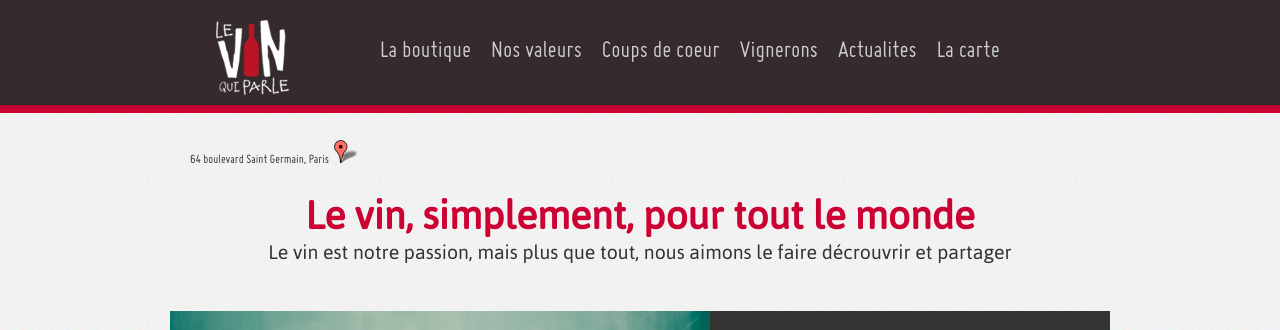
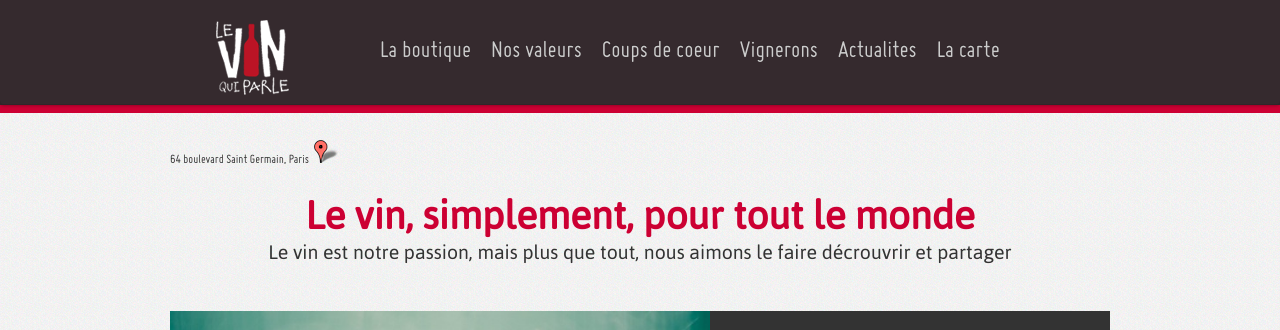
Before and after one commit to plopez/le-vin-qui-parle, a Jekyll site: the page built from index.html, in a window 1280 px wide. Shown: the top 330 px of the page. Built offline with Jekyll 4.4.1, drawn with Linux system fonts in a browser that asks for light colours.

Commit message:
Travail Loic

```diff
--- a/_layouts/main.html
+++ b/_layouts/main.html
@@ -84,9 +84,9 @@
                             </ul>
                         </div>
                     </div>
-                    <div class="span12">
+                    <div class="row"><div class="span12">
                     64 boulevard Saint Germain, Paris &nbsp;<a href="http://goo.gl/maps/ELtbF"><img src="images/marker.png" alt="64 boulevard Saint Germain"></a>
-                    </div>
+                    </div></div>
                 </div>
             </div>
         </div>
```
